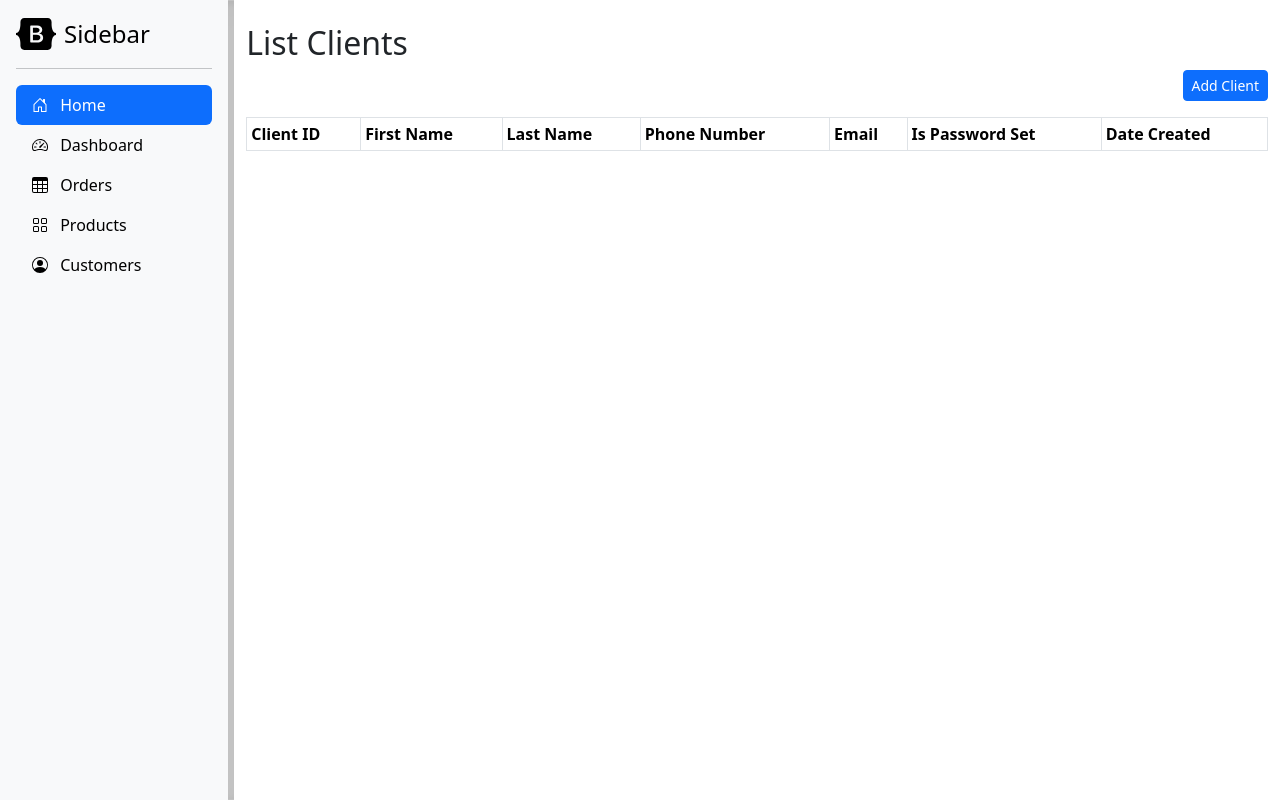
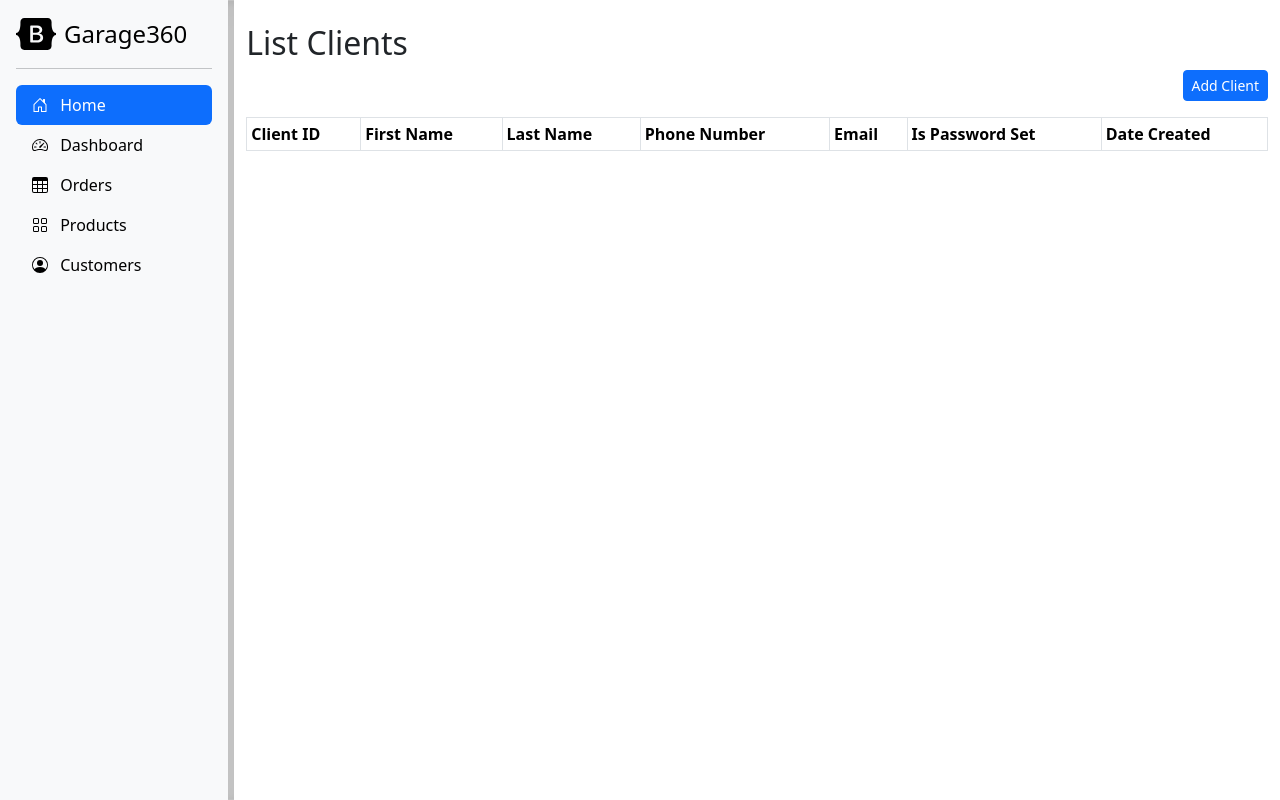
Before and after one commit to SamsonEshipillahPasili/garage360, a Django app: page /clients in a window 1280 px wide. Run offline with Django 5.2, Linux system fonts and the light colour scheme; the visitor is signed in with stand-in values (Sample User, id 1); data comes from the database, SQL or seed files in the repository; data that the repository does not hold is empty; some libraries are stand-ins or nearby versions.

Commit message:
Fixed the sidebar navigation title

```diff
--- a/templates/base.html
+++ b/templates/base.html
@@ -220,7 +220,7 @@
           aria-labelledby="sidebarMenuLabel"
         >
           <div class="offcanvas-header d-md-none">
-            <h5 class="offcanvas-title" id="sidebarMenuLabel">Sidebar</h5>
+            <h5 class="offcanvas-title" id="sidebarMenuLabel">Garage360</h5>
             <button
               type="button"
               class="btn-close"
@@ -242,7 +242,7 @@
               >
                 <use xlink:href="#bootstrap"></use>
               </svg>
-              <span class="fs-4">Sidebar</span>
+              <span class="fs-4">Garage360</span>
             </a>
             <hr class="d-none d-md-block" />
             <ul class="nav nav-pills flex-column mb-auto">
```
